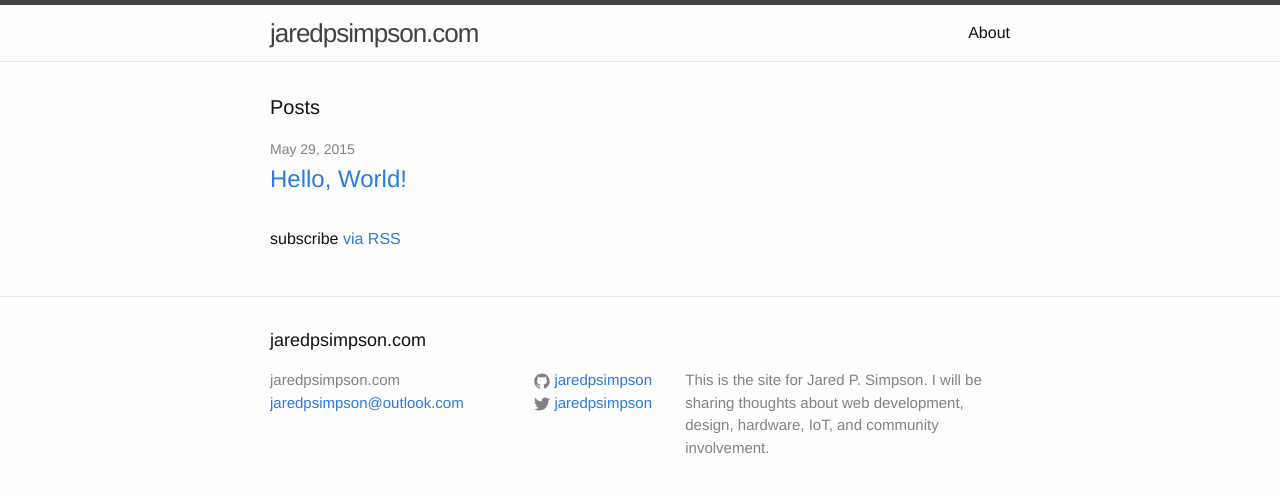
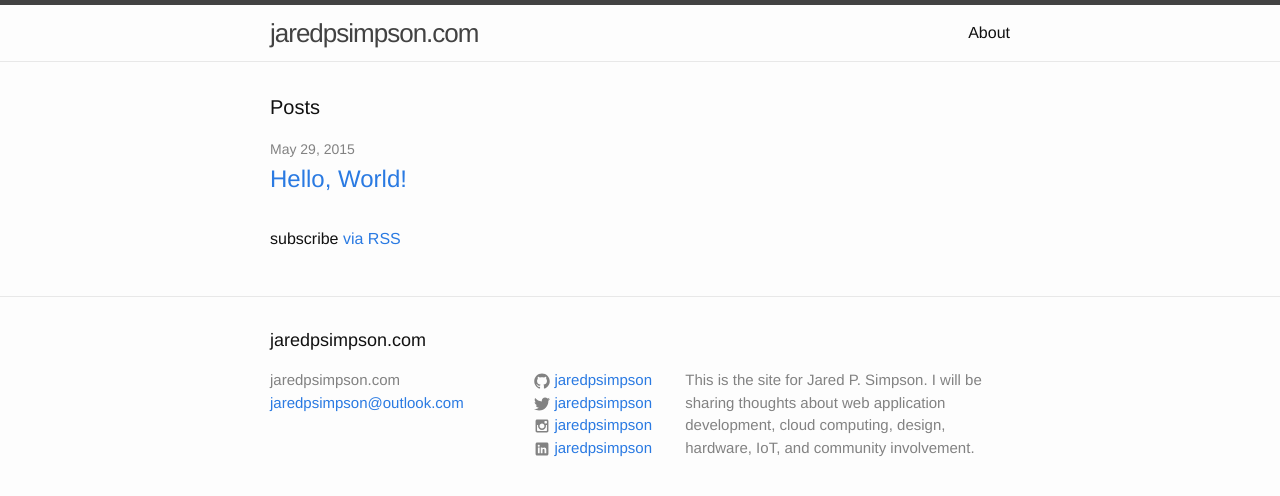
Before and after one commit to jaredpsimpson/jaredpsimpson.github.io, a Jekyll site: the page built from index.html, in a window 1280 px wide. Shown: the top 496 px of the page. Built offline with Jekyll 4.4.1, drawn with Linux system fonts in a browser that asks for light colours; Markdown is read by kramdown in place of the engine named in the settings; the list of posts is cut into pages by our own code.

Commit message:
Updated footer and _config

```diff
--- a/_config.yml
+++ b/_config.yml
@@ -1,7 +1,7 @@
 # Site settings
 title: jaredpsimpson.com
 email: jaredpsimpson@outlook.com
-description: This is the site for Jared P. Simpson.  I will be sharing thoughts about web development, design, hardware, IoT, and community involvement.
+description: This is the site for Jared P. Simpson.  I will be sharing thoughts about web application development, cloud computing, design, hardware, IoT, and community involvement.
 baseurl: "" # the subpath of your site, e.g. /blog/
 url: "http://jaredpsimpson.com" # the base hostname & protocol for your site
 
@@ -12,10 +12,14 @@ linkedin_username: jaredpsimpson
 instagram_username: jaredpsimpson
 
 # Build settings
-markdown: kramdown
+markdown: redcarpet
 
-#Text Highlighter
+# Text Highlighter
 highlighter: pygments
 
 #Encoding
 encoding: utf-8
+
+paginate: 20
+paginate_path: "page/:num"
+permalinks: :title/
--- a/_includes/footer.html
+++ b/_includes/footer.html
@@ -42,6 +42,42 @@
             </a>
           </li>
           {% endif %}
+
+          {% if site.instagram_username %}
+          <li>
+            <a href="https://instagram.com/{{ site.instagram_username }}">
+              <span class="icon  icon--instagram">
+                <svg viewBox="0 0 512 512">
+                  <path fill="#828282" d="M414.474,224.292h-35.869
+	c2.613,10.145,4.156,20.744,4.156,31.699c0,70.023-56.752,126.773-126.761,126.773s-126.763-56.75-126.763-126.773
+	c0-10.955,1.549-21.555,4.162-31.699H97.53V398.61c0,8.742,7.096,15.832,15.86,15.832h285.219c8.766,0,15.864-7.09,15.864-15.832
+	V224.292z M414.474,113.378c0-8.75-7.099-15.846-15.864-15.846h-47.526c-8.756,0-15.846,7.096-15.846,15.846v47.545
+	c0,8.744,7.09,15.846,15.846,15.846h47.526c8.766,0,15.864-7.102,15.864-15.846V113.378z M256,176.769
+	c-43.763,0-79.233,35.463-79.233,79.223c0,43.756,35.471,79.24,79.233,79.24c43.759,0,79.237-35.484,79.237-79.24
+	C335.237,212.231,299.759,176.769,256,176.769 M414.474,461.999H97.53c-26.246,0-47.53-21.289-47.53-47.557V97.532
+	c0-26.254,21.284-47.531,47.53-47.531h316.943c26.25,0,47.526,21.277,47.526,47.531v316.91
+	C462,440.71,440.724,461.999,414.474,461.999"/>
+                </svg>
+                </svg>
+              </span>
+
+              <span class="username">{{ site.instagram_username }}</span>
+            </a>
+          </li>
+          {% endif %}
+
+          {% if site.linkedin_username %}
+          <li>
+            <a href="https://www.linkedin.com/in/{{ site.linkedin_username }}">
+              <span class="icon icon--linkedin">
+                <svg viewBox="0 0 512 512">
+                  <path  fill="#828282" d="M411.9 50h-312c-27.6 0-50 22.4-50 50v312c0 27.6 22.4 50 50 50h312c27.6 0 50-22.4 50-50V100C461.9 72.4 439.6 50 411.9 50zM181 393h-56.5V210.3h56.5V393zM152.5 186.4c-18.5 0-33.4-15.1-33.4-33.7 0-18.6 15-33.7 33.4-33.7 18.5 0 33.4 15.1 33.4 33.7C185.9 171.3 170.9 186.4 152.5 186.4zM392.9 393h-56.3c0 0 0-69.6 0-95.9 0-26.3-10-41-30.8-41 -22.6 0-34.5 15.3-34.5 41 0 28.1 0 95.9 0 95.9h-54.2V210.3h54.2v24.6c0 0 16.3-30.2 55-30.2s66.5 23.6 66.5 72.6C392.9 326.3 392.9 393 392.9 393z"/></svg>
+              </span>
+              <span class="username">{{ site.linkedin_username }}</span>
+            </a>
+          </li>
+          {% endif %}
+
         </ul>
       </div>
 
```
